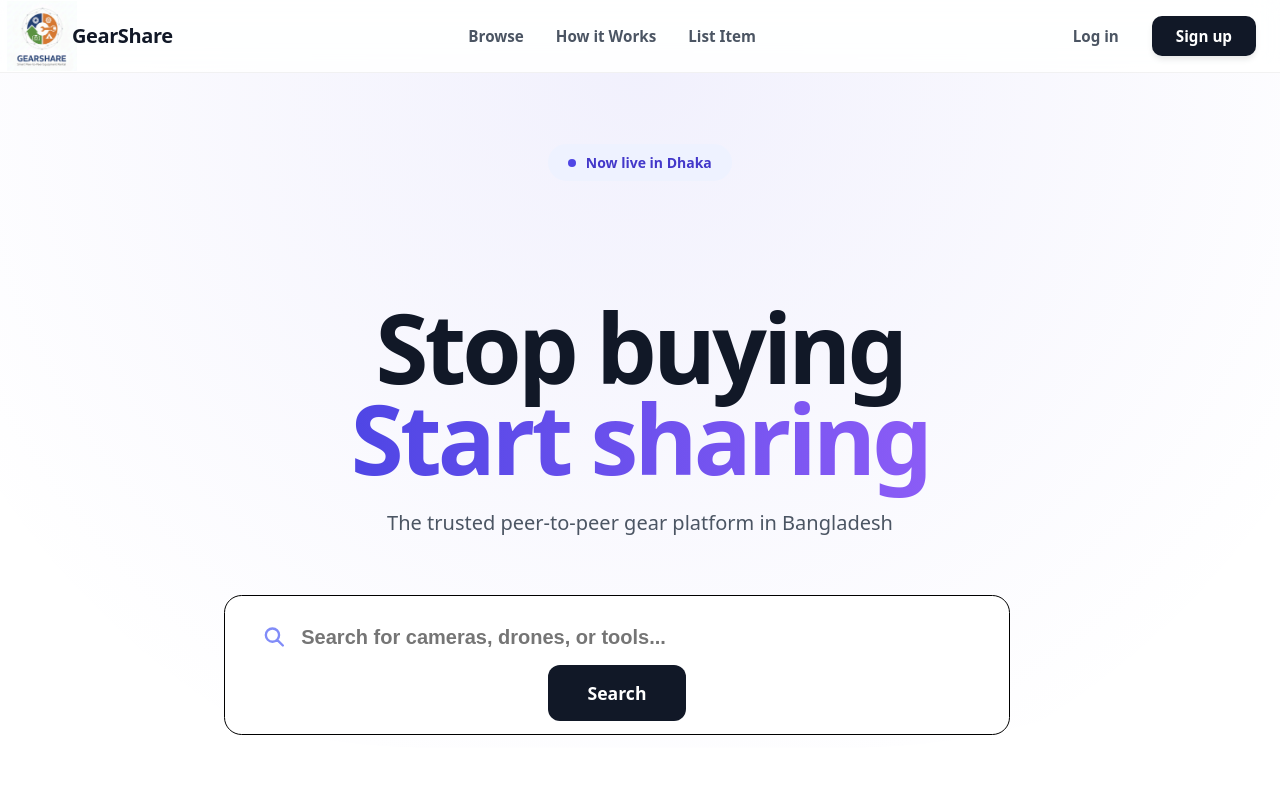
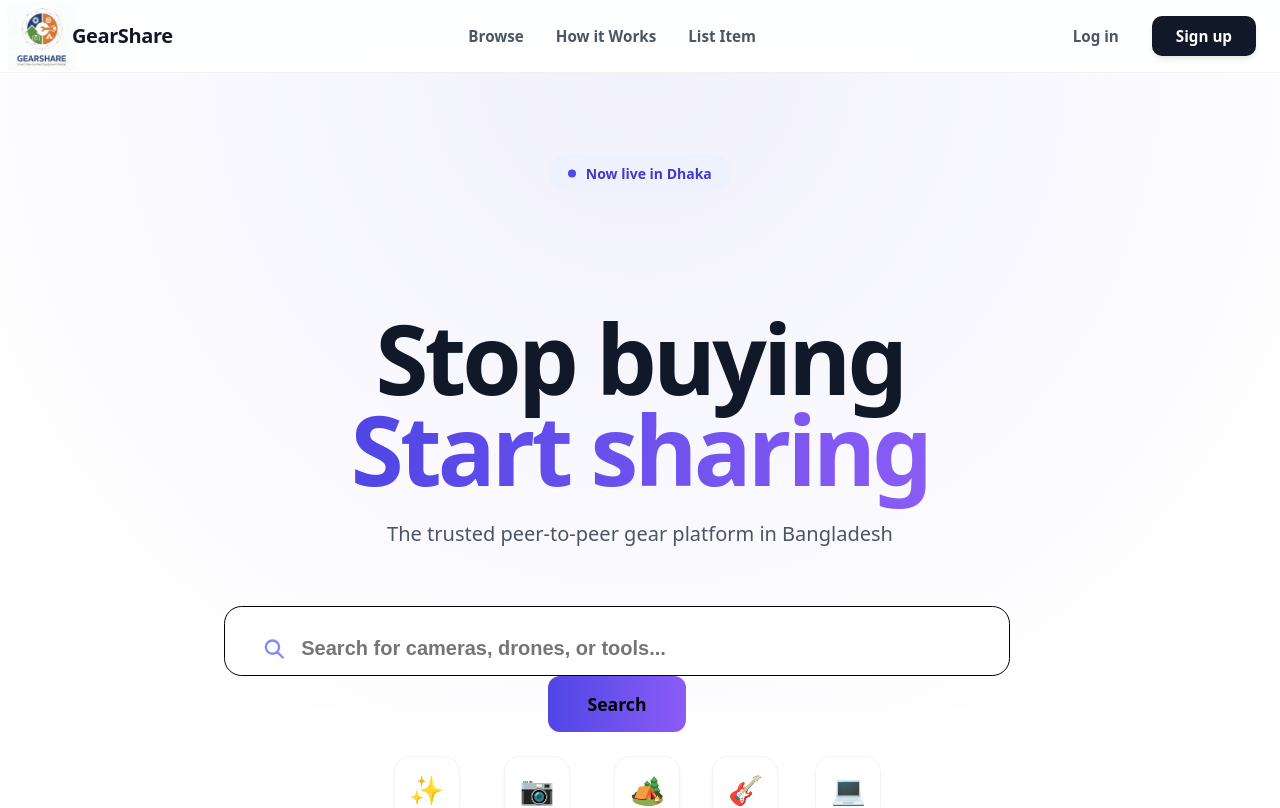
Before and after one commit to Fahad-1150/GearShare, a React (Vite) app: page / in a window 1280 px wide. Shown: the top 808 px of the page. Built offline with nearby package versions, Linux system fonts and the light colour scheme; no server answers.

Commit message:
footer added

```diff
--- a/src/components/Footer.css
+++ b/src/components/Footer.css
@@ -9,7 +9,7 @@
 }
 
 .main-footer {
-  background-color: white;
+  background-color: rgb(255, 255, 255);
   border-top: 1px solid #f1f5f9;
   padding: 6rem 1.5rem 3rem;
 }
--- a/src/components/Footer.jsx
+++ b/src/components/Footer.jsx
@@ -30,6 +30,9 @@ const Footer = () => {
         <div className="footer-bottom">
           © 2025 GearShare Inc.
         </div>
+        <div>
+          <p>Developed by Nh.Fahad , Bapon Das ,Zubayed Amin</p>
+        </div>
       </div>
     </footer>
     </div>
--- a/src/pages/Home.jsx
+++ b/src/pages/Home.jsx
@@ -4,6 +4,7 @@ import GearDetails from './GearDetails';
 import { apiRequest } from '../utils/api';
 import './home.css';
 import logo from '../images/logo.png';
+import Footer from '../components/Footer';
 
 const MOCK_GEAR = [
   {
@@ -286,7 +287,7 @@ const Home = () => {
         </div>
       </section>
 
-
+      <Footer/>
     </div>
   );
 };
--- a/src/pages/UserDash.jsx
+++ b/src/pages/UserDash.jsx
@@ -4,6 +4,7 @@ import GearCard from '../components/GearCard.jsx';
 import EquipmentForm from '../components/EquipmentForm';
 import { apiRequest } from '../utils/api';
 import '../components/EquipmentForm.css';
+import Footer from '../components/Footer.jsx'
 
 function UserDash({ userData: passedUserData, setUserData, onNavigate }) {
   const [activeTab, setActiveTab] = useState('equipments');
@@ -796,6 +797,7 @@ function UserDash({ userData: passedUserData, setUserData, onNavigate }) {
           />
         )}
       </div>
+       <Footer/>
     </div>
   );
 }
--- a/src/pages/home.css
+++ b/src/pages/home.css
@@ -91,12 +91,14 @@
 
 /* Search Bar */
 .search-container {
+  justify-content: center;
   max-width: 52rem;
   margin: 0 auto 5rem;
 }
 
 .search-box {
   position: relative;
+  justify-content: center;
 }
 
 .glow-effect {
@@ -122,6 +124,7 @@
   color: #000000;
   font-size: 1rem;
   font-weight: 500;
+  height: 40px;
   transition: border-color 0.2s ease, box-shadow 0.2s ease;
 }
 
@@ -156,19 +159,23 @@
 }
 
 .btn-search {
-  background-color: #111827;
-  color: white;
+   background: linear-gradient(to right, #4f46e5, #8b5cf6);
+
   padding: 1rem 2.5rem;
   border-radius: 0.75rem;
+  border: 2px #4f46e5;
   font-weight: 800;
   border: none;
   cursor: pointer;
   transition: all 0.2s;
   font-size: 1.1rem;
+
 }
 
+
 .btn-search:hover {
-  background-color: #000000;
+   transition: all 1s ease;
+  background: linear-gradient(to right, #8b5cf6, #4f46e5);
   transform: scale(1.02);
 }
 
```
